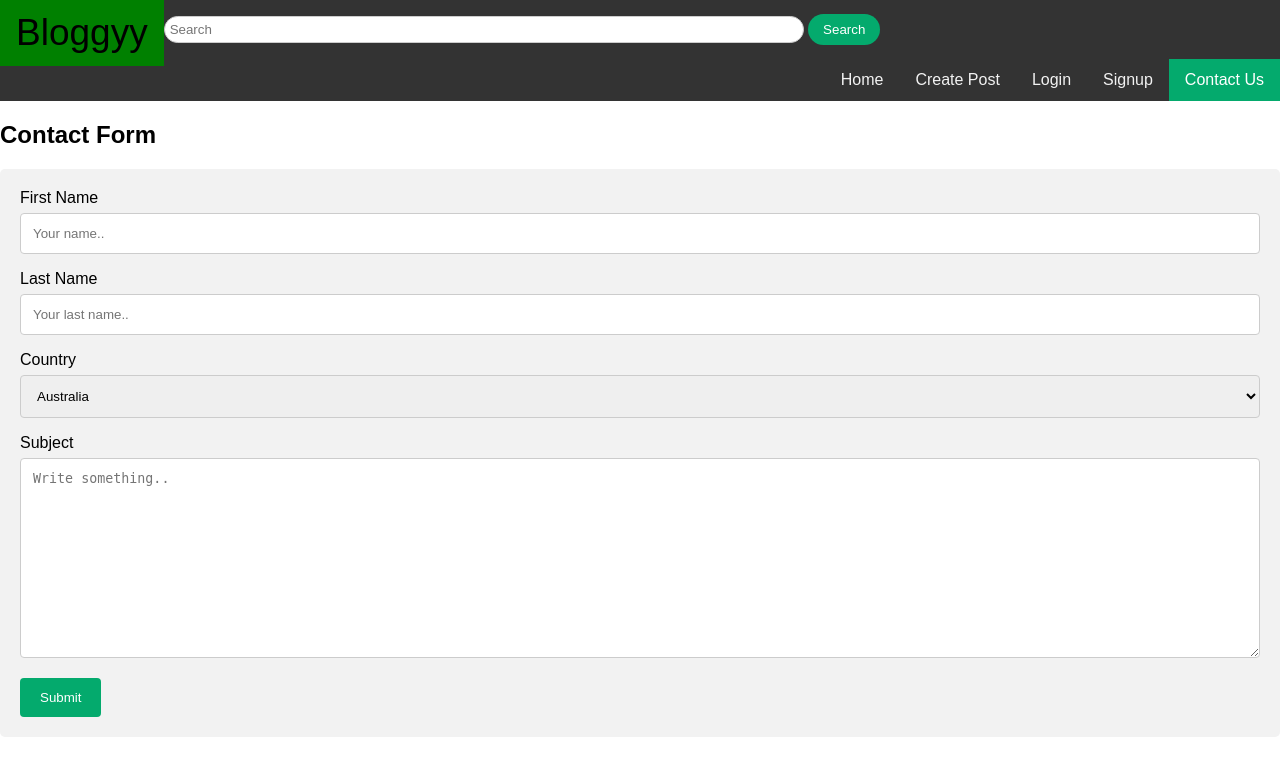
After one commit to Tan12345678/Bloggy, a Django app: page /contact_us/ in a window 1280 px wide. The commit adds this page. Shown: the top 776 px of the page. Run offline with Django 5.2, Linux system fonts and the light colour scheme.

Commit message:
updated bloggy

```diff
--- a/blog/templates/blog/base.html
+++ b/blog/templates/blog/base.html
@@ -13,6 +13,7 @@
         .topnav {
             overflow: hidden;
             background-color: #333;
+            justify=content: space-between;
         }
 
         .topnav a {
@@ -35,10 +36,13 @@
 
         .search-bar {
             flex-grow: 1; /* Take up remaining space in the middle */
+            justify-content: center;  /* Center the contents horizontally */
+            margin-top: 10px;
+            align-items: center;
         }
 
         .search-bar input {
-            width: 30%;
+            width: 50%;
             padding: 5px;
             border: 1px solid #ccc;
             border-radius: 50px;
@@ -64,6 +68,10 @@
     <div class="header" id="titleSite">
         <a href="{% url 'index' %}"></h1>Bloggyy</h1></a>
     </div>
+    <div class="trans">
+        {% comment %} {% load google_translate %}
+        {%  google_translate %} {% endcomment %}
+    </div>
     <div class="search-bar">
         <form method="get" action="{% url 'index' %}">
             <input type="text" name="q" placeholder="Search" value="{{ request.GET.q }}">
@@ -73,14 +81,18 @@
     <div style="float: right;">
         <a class="{% if request.resolver_match.url_name == 'index' %}active{% endif %}" href="{% url 'index' %}">Home</a>
         <a class="{% if request.resolver_match.url_name == 'create_post' %}active{% endif %}" href="{% url 'create_post' %}">Create Post</a>
-
+        {% if user.is_authenticated %}
+        <a href="{% url 'logout' %}">Logout</a>
+        {% else %}
+        <a class="{% if request.resolver_match.url_name == 'login' %}active{% endif %}" href="{% url 'login' %}">Login</a>
+        <a class="{% if request.resolver_match.url_name == 'signup' %}active{% endif %}" href="{% url 'signup' %}">Signup</a>
+        {% endif %}
+        <a class="{% if request.resolver_match.url_name == 'contact_us' %}active{% endif %}" href="{% url 'contact_us' %}"> Contact Us </a>
         <!-- Add other navbar links here -->
     </div>
 </div>
-
 <div class="content">
     {% block content %}{% endblock %}
 </div>
-
 </body>
 </html>
--- /dev/null
+++ b/blog/templates/blog/contact_us.html
@@ -0,0 +1,67 @@
+<!DOCTYPE html>
+<html lang="en">
+<head>
+    <meta charset="UTF-8" content="width=device-width, initial-scale=1">
+<style>
+    body {font-family: Arial, Helvetica, sans-serif;}
+
+input[type=text], select, textarea {
+  width: 100%;
+  padding: 12px;
+  border: 1px solid #ccc;
+  border-radius: 4px;
+  box-sizing: border-box;
+  margin-top: 6px;
+  margin-bottom: 16px;
+  resize: vertical;
+}
+
+input[type=submit] {
+  background-color: #04AA6D;
+  color: white;
+  padding: 12px 20px;
+  border: none;
+  border-radius: 4px;
+  cursor: pointer;
+}
+
+input[type=submit]:hover {
+  background-color: #45a049;
+}
+
+.container {
+  border-radius: 5px;
+  background-color: #f2f2f2;
+  padding: 20px;
+}
+</style>
+</head>
+<body>
+{% extends 'blog/base.html' %}
+{% block title %}My Blog - Contact {% endblock %}
+{% block content %}
+<h2>Contact Form</h2>
+<div class="container">
+  <form action="/action_page.php">
+    <label for="fname">First Name</label>
+    <input type="text" id="fname" name="firstname" placeholder="Your name..">
+
+    <label for="lname">Last Name</label>
+    <input type="text" id="lname" name="lastname" placeholder="Your last name..">
+
+    <label for="country">Country</label>
+    <select id="country" name="country">
+      <option value="australia">Australia</option>
+      <option value="canada">Canada</option>
+      <option value="usa">USA</option>
+    </select>
+
+    <label for="subject">Subject</label>
+    <textarea id="subject" name="subject" placeholder="Write something.." style="height:200px"></textarea>
+
+    <input type="submit" value="Submit">
+  </form>
+</div>
+{% endblock %}
+</body>
+</html>
--- a/blog/templates/blog/view_post.html
+++ b/blog/templates/blog/view_post.html
@@ -39,6 +39,7 @@
             <p>Published on: {{ post.pub_date }}</p>
         </div>
     </div>
+
 {% endblock %}
 </body>
 </html>
--- a/blog/urls.py
+++ b/blog/urls.py
@@ -1,11 +1,14 @@
 from django.urls import path
 from . import views
-
 
 urlpatterns = [
     path('', views.index, name='index'),
     path('create/', views.create_post, name='create_post'),
     path('delete/<int:post_id>/', views.delete_post, name='delete_post'),
     path('view_post/<int:post_id>/', views.view_post, name='view_post'),
+    path('contact_us/',views.contact_us,name='contact_us'),
+    path('login/', views.login_view, name='login'),
+    path('signup/', views.signup_view, name='signup'),
+    path('logout/',views.logout_view,name='logout'),
 
 ]
--- a/blog/views.py
+++ b/blog/views.py
@@ -3,9 +3,11 @@ from datetime import timezone
 from django.shortcuts import render,redirect
 from .models import Post
 from .forms import PostForm
+from django.contrib.auth.forms import AuthenticationForm, UserCreationForm
+from django.contrib.auth import login, logout
+from django.contrib import messages
 from django.contrib.auth.decorators import login_required
-from django.contrib.auth import login, authenticate
-from django.contrib import messages
+
 
 def index(request):
     query = request.GET.get('q')
@@ -16,11 +18,11 @@ def index(request):
 
     return render(request, 'blog/index.html', {'posts': posts, 'query': query})
 # blog/views.py
-from django.shortcuts import render, redirect,get_object_or_404
+from django.shortcuts import  redirect,get_object_or_404
 from django.utils import timezone
 from .models import Post
 from .forms import PostForm
-
+@login_required(login_url='login')
 def create_post(request):
     if request.method == 'POST':
         form = PostForm(request.POST)
@@ -33,6 +35,7 @@ def create_post(request):
         form = PostForm()
 
     return render(request, 'blog/create_post.html', {'form': form})
+@login_required(login_url='login')
 def delete_post(request, post_id):
     post = get_object_or_404(Post, pk=post_id)
     post.delete()
@@ -41,3 +44,30 @@ def delete_post(request, post_id):
 def view_post(request, post_id):
     post = get_object_or_404(Post, pk=post_id)
     return render(request, 'blog/view_post.html', {'post': post})
+def contact_us(request):
+    return render(request,'blog/contact_us.html')
+
+def login_view(request):
+    if request.method == 'POST':
+        form = AuthenticationForm(request, request.POST)
+        if form.is_valid():
+            login(request, form.get_user())
+            return redirect('index')
+    else:
+        form = AuthenticationForm()
+    return render(request, 'blog/login.html', {'form': form})\
+
+def logout_view(request):
+    logout(request)
+    return redirect('index')
+
+def signup_view(request):
+    if request.method == 'POST':
+        form = UserCreationForm(request.POST)
+        if form.is_valid():
+            user = form.save()
+            login(request, user)
+            return redirect('index')
+    else:
+        form = UserCreationForm()
+    return render(request, 'blog/signup.html', {'form': form})
--- a/myblogproject/settings.py
+++ b/myblogproject/settings.py
@@ -33,6 +33,7 @@ ALLOWED_HOSTS = []
 INSTALLED_APPS = [
     'blog',
     'accounts',
+    'google_translate',
     'django.contrib.admin',
     'django.contrib.auth',
     'django.contrib.contenttypes',
```
Also changed, not shown: blog/templates/blog/index.html (+2 -6 lines), blog/templates/blog/login.html (added, +53 -0 lines), blog/templates/blog/signup.html (added, +54 -0 lines), db.sqlite3.
